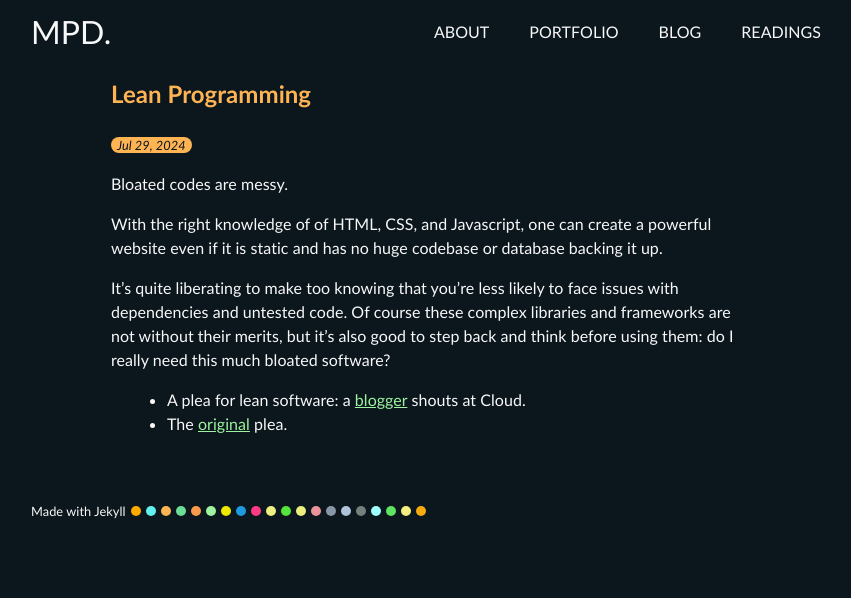
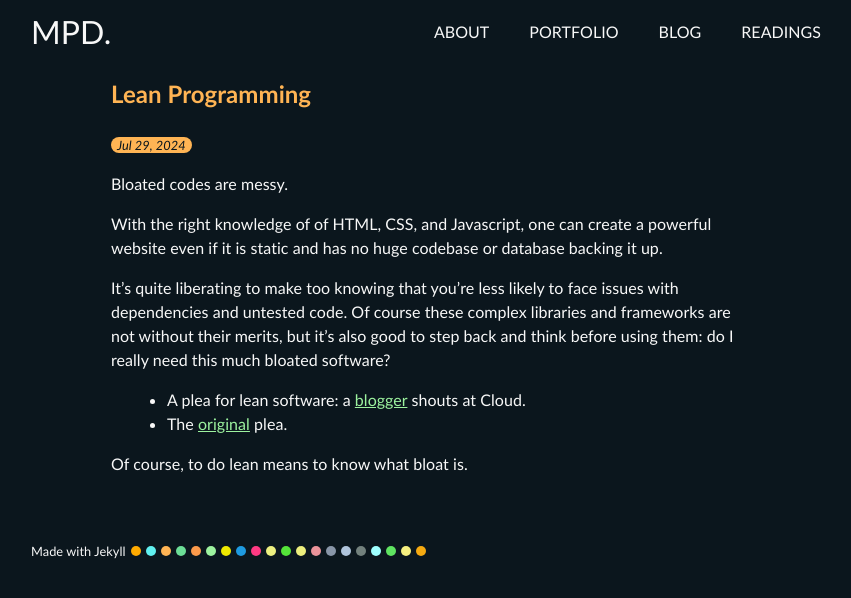
Before and after one commit to mpdagang/mpdagang.github.io, a Jekyll site: the page built from _posts/2024-07-29-lean-prog-p1.md, in a window 1280 px wide. Shown: the top 598 px of the page, without its empty margins (209-1060 px from the left). Built offline with Jekyll 4.4.1, drawn with Linux system fonts in a browser that asks for light colours.

Commit message:
Update 2024-07-29-lean-prog-p1.md

```diff
--- a/_posts/2024-07-29-lean-prog-p1.md
+++ b/_posts/2024-07-29-lean-prog-p1.md
@@ -14,3 +14,5 @@ really need this much bloated software?
 
 - A plea for lean software: a [blogger](https://berthub.eu/articles/posts/a-2024-plea-for-lean-software/){: .b-link } shouts at Cloud.
 - The [original](https://berthub.eu/articles/LeanSoftware_text.pdf){: .b-link } plea.
+
+Of course, to do lean means to know what bloat is.
```
